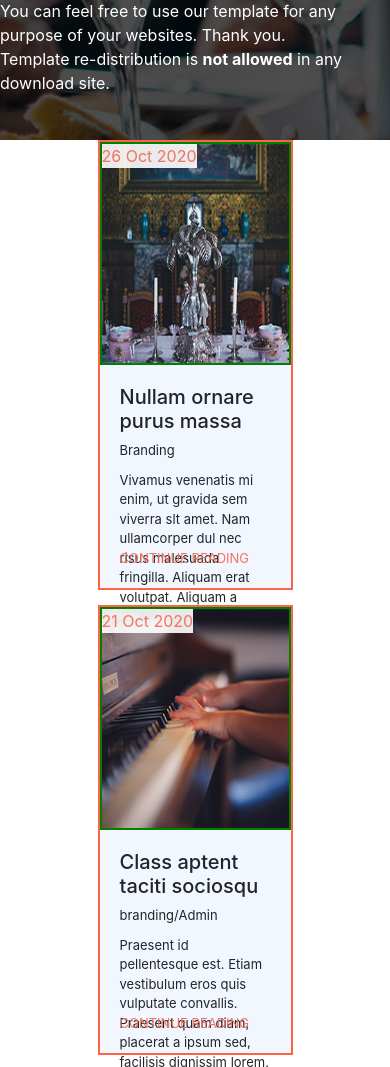
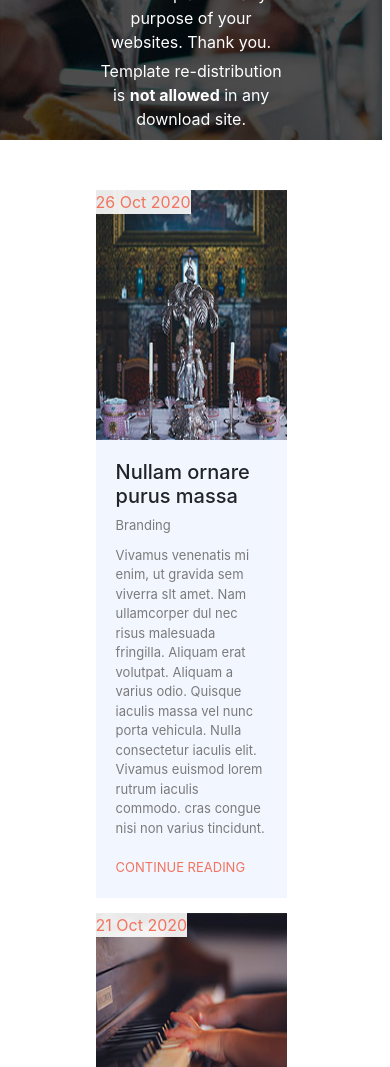
Before and after one commit to ElsongMaster/Exos_recapitulatif_matiere, a website: page public/pages/blog.html in a window 390 px wide. Shown: the part 310-1377 px from the top of the page. Drawn offline with Linux system fonts and the light colour scheme.

Commit message:
fin page blog

```diff
--- a/src/scss/modules/_banniere-blog.scss
+++ b/src/scss/modules/_banniere-blog.scss
@@ -22,4 +22,13 @@
 }
 
 @media (max-width: 768px) {
+  .blog {
+    .banniere-blog {
+      p {
+        text-align: center;
+        width: 50%;
+        margin-bottom: 5px;
+      }
+    }
+  }
 }
--- a/src/scss/modules/_reset.scss
+++ b/src/scss/modules/_reset.scss
@@ -2,7 +2,8 @@
   padding: 0;
   margin: 0;
 }
+html,
 body {
-  width: 100vw;
-  min-width: 320px;
+  width: 98vw;
+  min-width: 340px;
 }
--- a/src/scss/modules/_section-blog.scss
+++ b/src/scss/modules/_section-blog.scss
@@ -3,13 +3,16 @@
   flex-direction: column;
   align-items: center;
   width: 100%;
+  .article-blog:first-child {
+    margin-top: 50px;
+  }
   .article-blog {
     display: flex;
     flex-direction: column;
-    height: 450px;
+    height: 500px;
     width: 50%;
     margin-bottom: 15px;
-    border: 2px solid tomato;
+    // border: 2px solid tomato;
     .article-bg1 {
       background-image: url("../img/blog_post_01.jpg");
     }
@@ -28,7 +31,7 @@
       width: 100%;
       background-size: 100% 100%;
       background-repeat: no-repeat;
-      border: 2px solid green;
+      //   border: 2px solid green;
       position: relative;
       span {
         position: absolute;
@@ -40,26 +43,58 @@
     }
 
     .article-text_container {
-      position: relative;
       height: 50%;
       width: 100%;
       padding: 20px;
       background-color: rgb(242, 246, 255);
 
       h4 {
-        font-size: 20px;
+        font-size: 22px;
       }
-
+      p:not(:last-of-type) {
+        color: rgb(123, 123, 123);
+      }
       p {
-        font-size: 13px;
+        font-size: 15px;
         margin-bottom: 10px;
       }
       p:last-of-type {
-        position: absolute;
-        bottom: 10px;
+        margin-top: 20px;
         text-transform: uppercase;
         color: rgb(242, 116, 95);
       }
     }
   }
 }
+
+@media (max-width: 1024px) {
+  .section-blog {
+    .article-blog {
+      height: fit-content;
+      .article-bg_img {
+        min-height: 250px;
+      }
+
+      .article-text_container {
+        height: 50%;
+        width: 100%;
+        padding-bottom: 10px;
+        background-color: rgb(242, 246, 255);
+
+        h4 {
+          font-size: 20px;
+        }
+
+        p {
+          font-size: 13px;
+          margin-bottom: 10px;
+        }
+        p:last-of-type {
+          font-size: max(1.5vw, 13px);
+          text-transform: uppercase;
+          color: rgb(242, 116, 95);
+        }
+      }
+    }
+  }
+}
```
Also changed, not shown: public/css/app.css, 1 other file.
